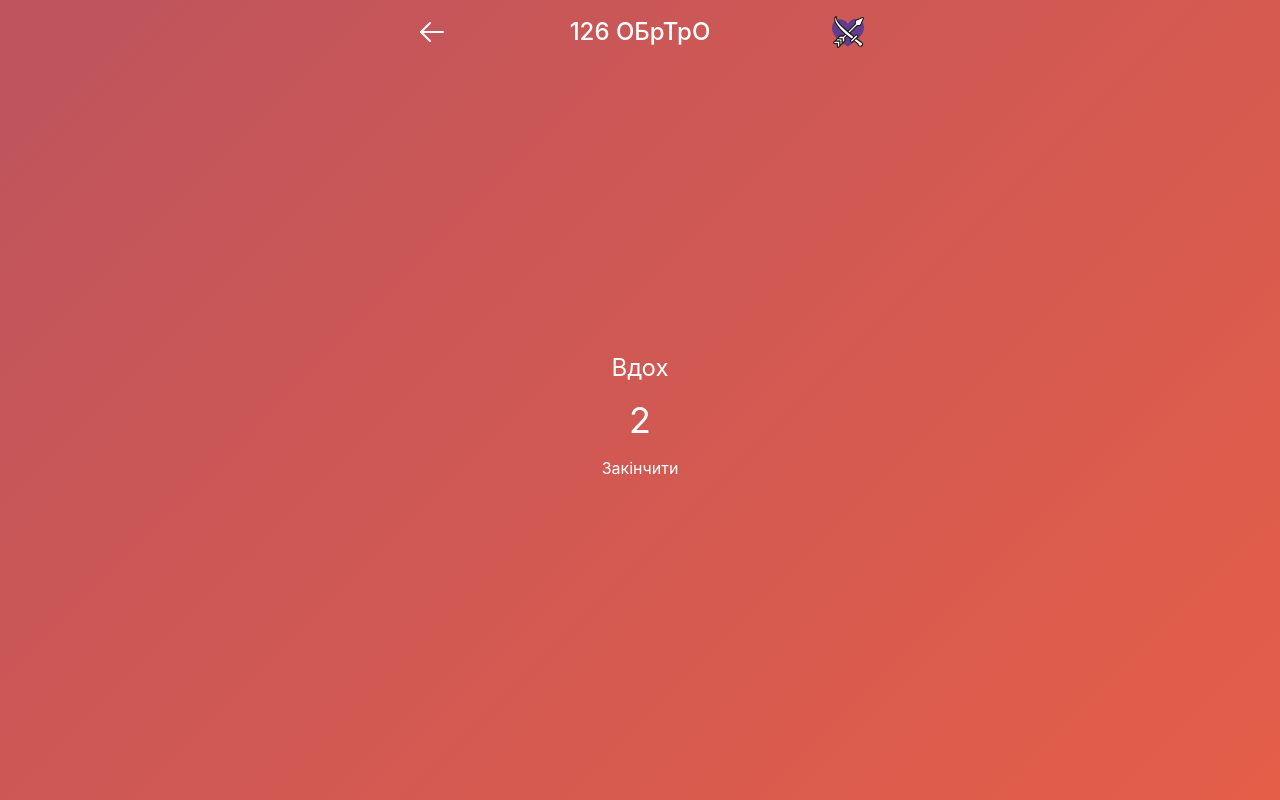
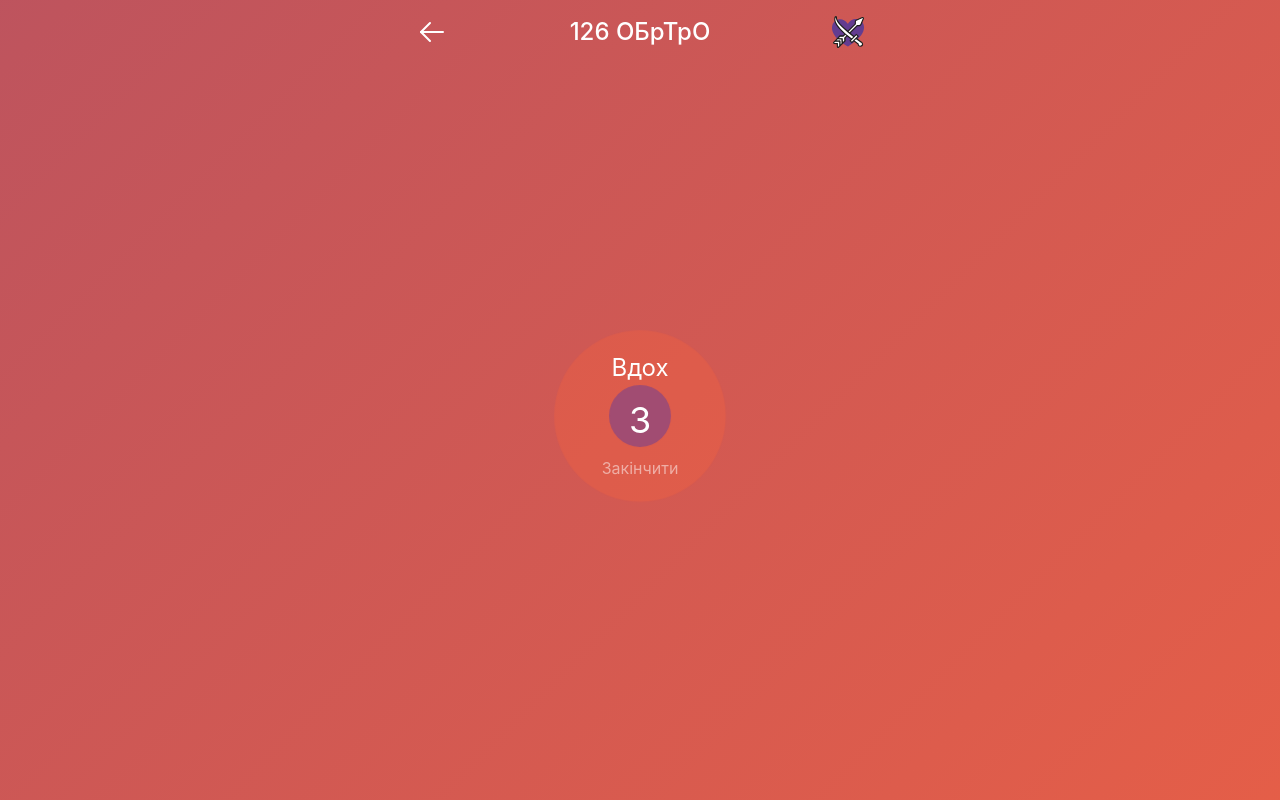
Before and after one commit to edbond220/126obrtro, a React (Vite) app: page /calm-down in a window 1280 px wide. Both pictures are taken after a click on the button "Почати". Built offline with nearby package versions, Linux system fonts and the light colour scheme.

Commit message:
feat: add animation to calm

```diff
--- a/package.json
+++ b/package.json
@@ -31,7 +31,8 @@
     "phosphor-react": "^1.4.1",
     "react": "^18.2.0",
     "react-dom": "^18.2.0",
-    "react-router-dom": "^6.3.0"
+    "react-router-dom": "^6.3.0",
+    "react-transition-group": "^4.4.5"
   },
   "devDependencies": {
     "@commitlint/cli": "^17.0.3",
@@ -43,6 +44,7 @@
     "@types/js-cookie": "^3.0.2",
     "@types/react": "^18.0.15",
     "@types/react-dom": "^18.0.6",
+    "@types/react-transition-group": "^4.4.5",
     "@typescript-eslint/eslint-plugin": "^5.30.6",
     "@typescript-eslint/parser": "^5.30.6",
     "@vitejs/plugin-react": "^2.0.0",
--- a/src/pages/Calm/Calm.tsx
+++ b/src/pages/Calm/Calm.tsx
@@ -1,6 +1,9 @@
-import React, { useEffect, useState } from 'react';
+import React, { useEffect, useRef, useState } from 'react';
+import { CSSTransition, TransitionGroup } from 'react-transition-group';
 
 import AppLayout from '@layout/AppLayout/AppLayout';
+
+import './calm.css';
 
 type PageState = 'wait' | 'start' | 'playing' | 'stop';
 type BreathType = 'inhale' | 'exhale';
@@ -8,8 +11,10 @@ type BreathType = 'inhale' | 'exhale';
 const Calm = () => {
   let interval: NodeJS.Timer;
   const body = document.getElementsByTagName('body')[0];
-  const maxBreath = 4;
-  const [breathCount, setBreathCount] = useState(0);
+  const maxBreath = 5;
+  const refBreathType = useRef<any>(null);
+  const refBreathCount = useRef<any>(null);
+  const [breathCount, setBreathCount] = useState(1);
   const [breathType, setBreathType] = useState<BreathType>('inhale');
   const [pageState, setPageState] = useState<PageState>('wait');
 
@@ -24,7 +29,7 @@ const Calm = () => {
 
   const endPlay = () => {
     setPageState('wait');
-    setBreathCount(0);
+    setBreathCount(1);
     setBreathType('inhale');
     clearInterval(interval);
     body.classList.remove('body-calm');
@@ -42,14 +47,32 @@ const Calm = () => {
     setBreathCount((count) => count + 1);
   };
 
+  const breath2 = () => {
+    if (breathType === 'inhale') {
+      if (breathCount === maxBreath - 1) {
+        setBreathType('exhale');
+      }
+      setBreathCount((count) => count + 1);
+    } else {
+      if (breathCount === 1) {
+        setBreathType('inhale');
+      }
+      setBreathCount((count) => count - 1);
+    }
+  };
+
   useEffect(() => {
     if (pageState === 'playing') {
-      interval = setInterval(breath, 1000);
+      interval = setInterval(breath2, 1000);
     }
     return () => {
       return clearInterval(interval);
     };
   }, [pageState, breathCount, breathType]);
+
+  useEffect(() => {
+    return () => endPlay();
+  }, []);
 
   return (
     <AppLayout>
@@ -62,12 +85,44 @@ const Calm = () => {
           </div>
         )}
         {pageState === 'playing' && (
-          <div className="flex h-full flex-col justify-center align-center text-center">
-            <h1 className="text-2xl">{breathType === 'inhale' ? 'Вдох' : 'Видох'} </h1>
-            <h2 className="text-4xl mt-4">{breathCount}</h2>
-            <button className="mt-4" onClick={handleStop}>
-              Закінчити
-            </button>
+          <div className="relative flex h-full flex-col justify-center align-center text-center">
+            <div className="pulsating-circle" />
+            <div className="relative">
+              <div className="h-8 flex justify-center">
+                <TransitionGroup>
+                  <CSSTransition
+                    key={breathType}
+                    addEndListener={(node, done) =>
+                      node.addEventListener('transitionend', done, false)
+                    }
+                    classNames="fade"
+                  >
+                    <h1 ref={refBreathType} className="text-2xl absolute -translate-x-1/2">
+                      {breathType === 'inhale' ? 'Вдох' : 'Видох'}{' '}
+                    </h1>
+                  </CSSTransition>
+                </TransitionGroup>
+              </div>
+              <div className="h-10 flex justify-center mt-4">
+                <TransitionGroup>
+                  <CSSTransition
+                    key={breathCount}
+                    addEndListener={(node, done) =>
+                      node.addEventListener('transitionend', done, false)
+                    }
+                    classNames="fade"
+                  >
+                    <h2 ref={refBreathCount} className="text-4xl absolute -translate-x-1/2">
+                      {breathCount}
+                    </h2>
+                  </CSSTransition>
+                </TransitionGroup>
+              </div>
+
+              <button className="mt-4 opacity-50" onClick={handleStop}>
+                Закінчити
+              </button>
+            </div>
           </div>
         )}
       </div>
--- /dev/null
+++ b/src/pages/Calm/calm.css
@@ -0,0 +1,88 @@
+.pulsating-circle {
+  position: absolute;
+  left: 50%;
+  top: 50%;
+  transform: translateX(-50%) translateY(-50%);
+  width: 64px;
+  height: 64px;
+}
+
+.pulsating-circle::before {
+  content: '';
+  position: relative;
+  display: block;
+  width: 400%;
+  height: 400%;
+  box-sizing: border-box;
+  margin-left: -150%;
+  margin-top: -150%;
+  border-radius: 100%;
+  background: #ff6539;
+  transform: scale(0.25);
+  opacity: 0;
+  animation: pulse-ring 10s linear infinite;
+}
+
+.pulsating-circle::after {
+  content: '';
+  position: absolute;
+  left: 0;
+  top: 0;
+  display: block;
+  width: 100%;
+  height: 100%;
+  border-radius: 100%;
+  background: #a14c72;
+  animation: pulse-dot 5s cubic-bezier(0.455, 0.03, 0.515, 0.955) -0.4s infinite;
+}
+
+@keyframes pulse-ring {
+  0% {
+    transform: scale(0.25);
+    opacity: 0;
+  }
+
+  50% {
+    opacity: 0.5;
+    transform: scale(1);
+  }
+
+  100% {
+    opacity: 0;
+    transform: scale(0);
+  }
+}
+
+@keyframes pulse-dot {
+  0% {
+    transform: scale(0.8);
+  }
+  50% {
+    transform: scale(1);
+  }
+  100% {
+    transform: scale(0.8);
+  }
+}
+
+.page-fade-appear {
+  opacity: 0;
+}
+
+.fade-enter {
+  opacity: 0;
+}
+.fade-enter-active {
+  opacity: 1;
+  transition: opacity 600ms;
+
+}
+.fade-exit {
+  opacity: 1;
+
+}
+.fade-exit-active {
+  opacity: 0;
+  transition: opacity 600ms;
+
+}
--- a/src/styles/global.css
+++ b/src/styles/global.css
@@ -13,10 +13,10 @@ body {
 
 
 .body-calm {
+  height: 100vh;
   background: linear-gradient(-45deg, #ff6539, #643c90);
   background-size: 400% 400%;
   animation: gradient 8s ease infinite;
-  height: 100vh;
   color: #fff;
 }
 
```
Also changed, not shown: 1 other file (tests, documents, lock files or other folders).
